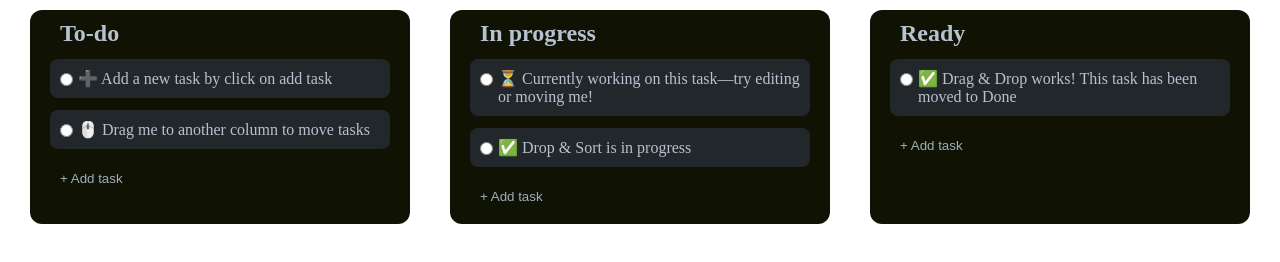
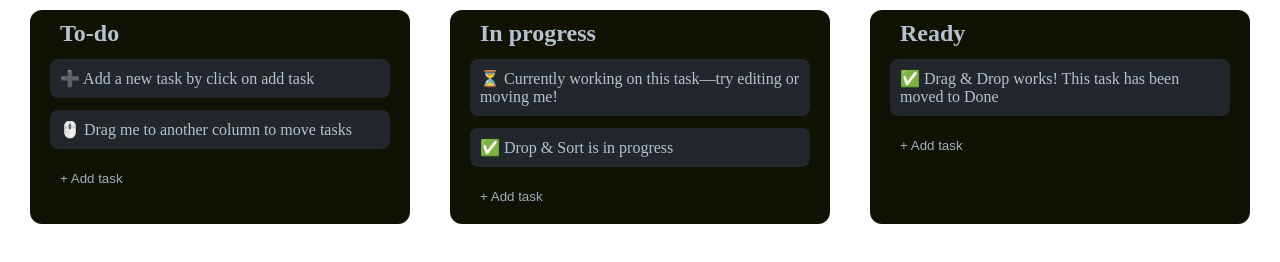
Before and after one commit to manjeety87/trello-clone-vanilla-js, a plain HTML site: page index.html in a window 1280 px wide. Drawn offline with Linux system fonts and the light colour scheme.

Commit message:
removed radio button for now

```diff
--- a/script.js
+++ b/script.js
@@ -65,13 +65,13 @@ function createTodoCard(todo) {
   card.addEventListener("dragstart", dragStart);
   card.addEventListener("dragend", dragEnd);
 
-  const radioBtn = document.createElement("input");
-  radioBtn.className = "radioBtn";
-  radioBtn.type = "radio";
+  // const radioBtn = document.createElement("input");
+  // radioBtn.className = "radioBtn";
+  // radioBtn.type = "radio";
 
   const textNode = document.createTextNode(todo.text);
 
-  card.appendChild(radioBtn);
+  // card.appendChild(radioBtn);
   card.appendChild(textNode);
 
   document.getElementById(`${todo.status}Container`).appendChild(card);
--- a/style.css
+++ b/style.css
@@ -54,8 +54,8 @@ body {
 
 .radioBtn {
   align-self: flex-start;
-  justify-self: flex-start;
-  margin: 3.5px 5px 0 0;
+  /* justify-self: flex-start; */
+  /* padding: 35px 5px 0 0; */
 }
 
 .header {
```
